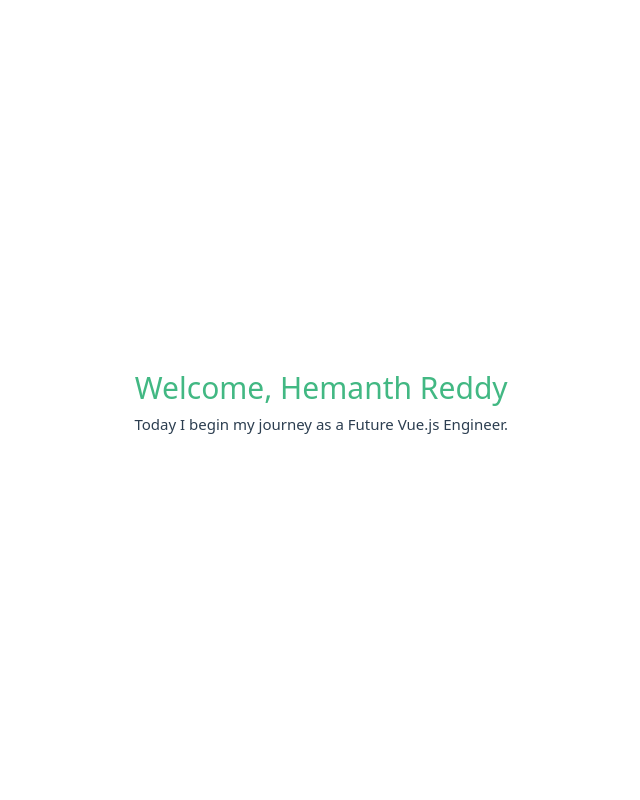
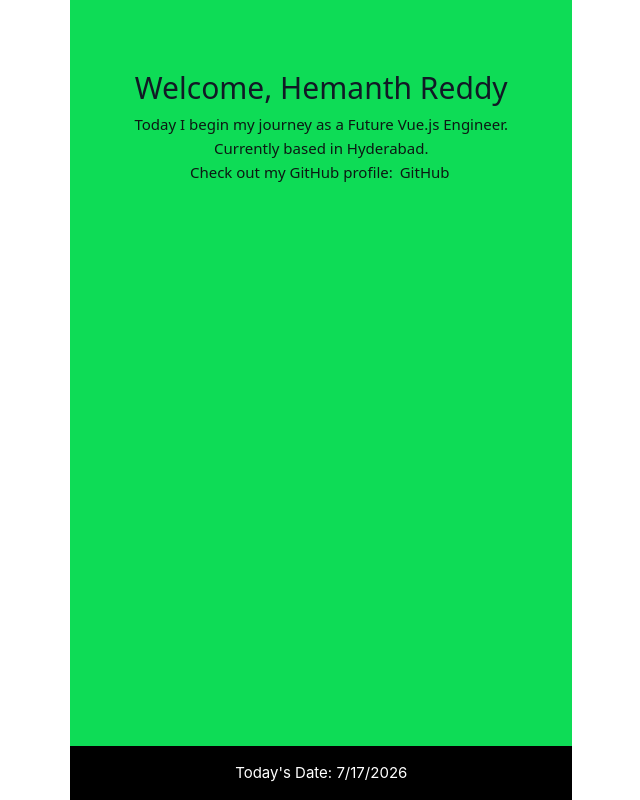
Before and after one commit to Hemanth-appsipre/vue_learing, a Vue app: page / in a window 1280 px wide. Shown: the whole page, without its empty margins (68-708 px from the left). Built offline with nearby package versions, Linux system fonts and the light colour scheme.

Commit message:
Update App.vue and Day_1.vue

```diff
--- a/src/App.vue
+++ b/src/App.vue
@@ -1,18 +1,9 @@
 <script setup>
-const developer = 'Hemanth Reddy';
-const role = 'Future Vue.js Engineer';
+
+import Day_1 from "./Day_1.vue";
 </script>
+
 <template>
-  <main class="container">
-    <h1>Welcome, {{ developer }}</h1>
-    <p>Today I begin my journey as a {{ role }}.</p>
-  </main>
+  <Day_1 />
+
 </template>
-<style scoped>
-.container {
-  font-family: system-ui, sans-serif;
-  text-align: center;
-  padding: 4rem;
-}
-h1 { color: #42b883; }
-</style>
--- a/src/Day_1.vue
+++ b/src/Day_1.vue
@@ -1,18 +1,70 @@
 <script setup>
-const developer = 'Hemanth Reddy';
-const role = 'Future Vue.js Engineer';
+const developer = "Hemanth Reddy";
+const role = "Future Vue.js Engineer";
+const location = "Hyderabad";
+const github = "https://github.com/Saihemanth56";
+
+const date = new Date().toLocaleDateString();
 </script>
+
 <template>
-  <main class="container">
-    <h1>Welcome, {{ developer }}</h1>
-    <p>Today I begin my journey as a {{ role }}.</p>
-  </main>
+  <div class="page">
+    <main class="container">
+      <h1>Welcome, {{ developer }}</h1>
+
+      <p>Today I begin my journey as a {{ role }}.</p>
+
+      <p>Currently based in {{ location }}.</p>
+
+      <p>
+        Check out my GitHub profile:
+        <a :href="github" target="_blank">GitHub</a>
+      </p>
+    </main>
+
+    <footer class="footer">
+      <p>Today's Date: {{ date }}</p>
+    </footer>
+  </div>
 </template>
+
 <style scoped>
+.page {
+  min-height: 100vh;
+  display: flex;
+  flex-direction: column;
+}
+
 .container {
+  flex: 1;
   font-family: system-ui, sans-serif;
   text-align: center;
   padding: 4rem;
+  background-color: rgb(14, 220, 86);
 }
-h1 { color: #42b883; }
+
+.footer {
+  padding: 15px;
+  text-align: center;
+  background-color: black;
+  color: white;
+}
+
+.footer p {
+  color: white;
+  margin: 0;
+}
+
+h1 {
+  color: #111925;
+}
+
+a {
+  color: #0c1813;
+  text-decoration: none;
+}
+
+p {
+  color: #0c1813;
+}
 </style>
```
